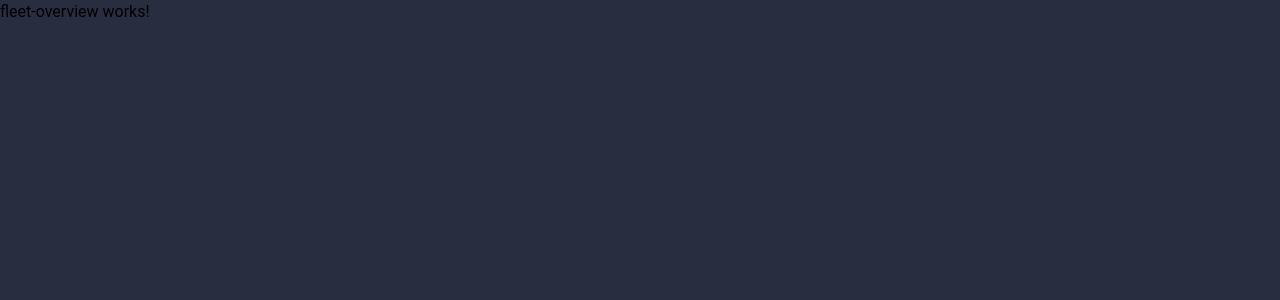
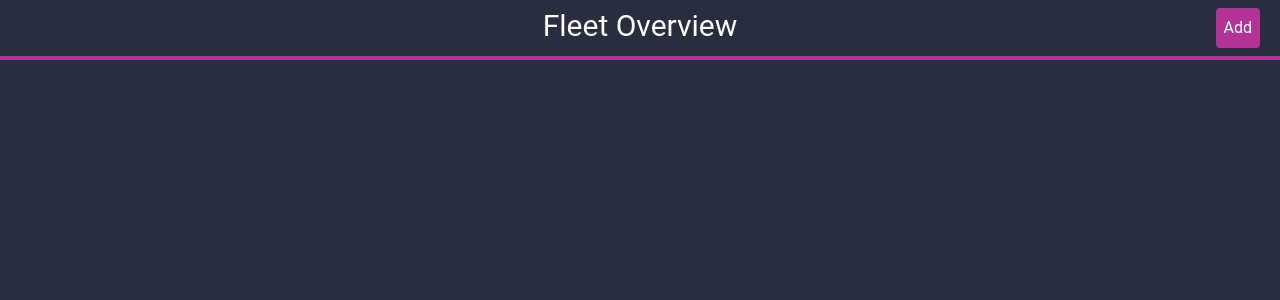
Before and after one commit to ccsapp/CCSAppWeb, an Angular app: page / in a window 1280 px wide. Shown: the top 300 px of the page. Built offline with nearby package versions, Linux system fonts and the light colour scheme.

Commit message:
top bar fleet overview

```diff
--- a/src/app/dashboard/components/fleet-overview/fleet-overview.component.html
+++ b/src/app/dashboard/components/fleet-overview/fleet-overview.component.html
@@ -1 +1,7 @@
-<p>fleet-overview works!</p>
+<div class="grid grid-cols-3 justify-items-center">
+  <p class="text-3xl p-2 text-white col-start-2">Fleet Overview</p>
+  <button class="bg-primary rounded justify-self-end m-2 mr-5">
+    <p class="text-white p-2">Add</p>
+  </button>
+</div>
+<div class="h-1 bg-primary"></div>
```
